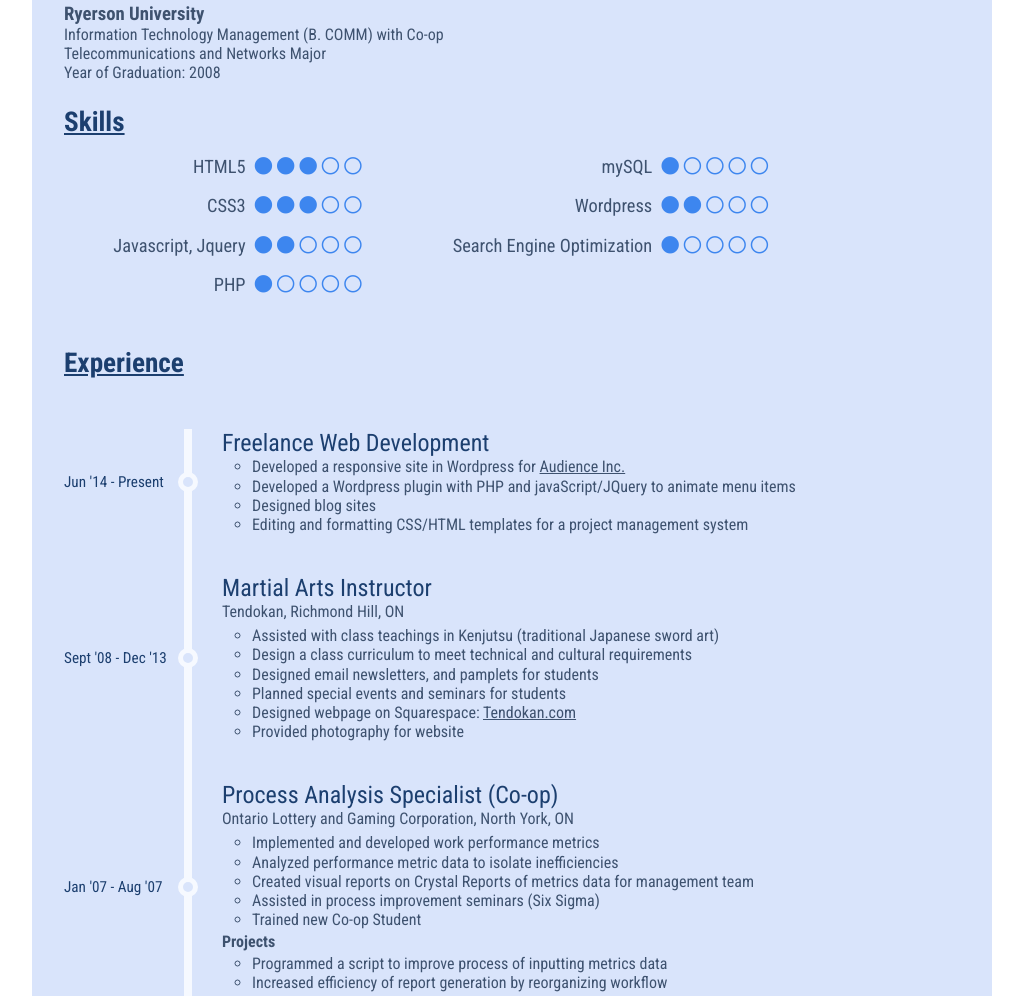
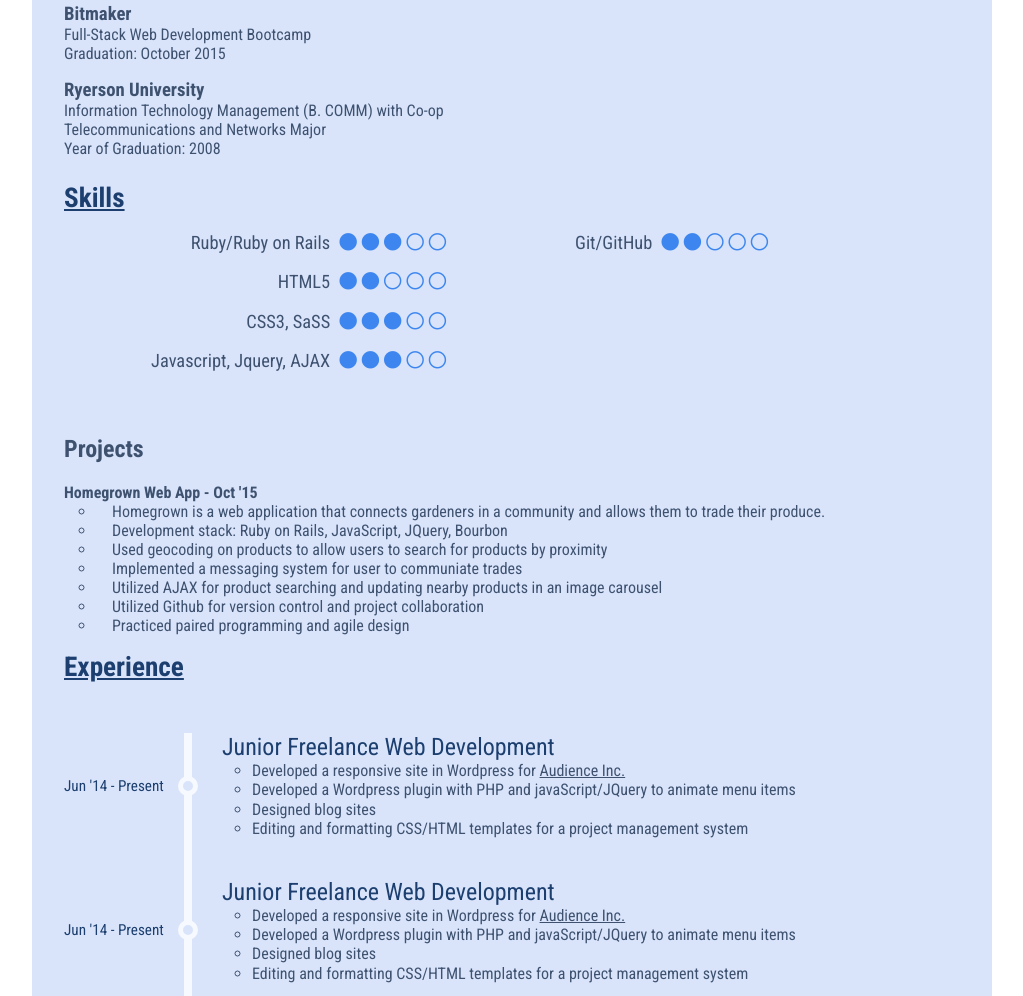
Before and after one commit to irwinchan/http-irwinchan.github.io, a plain HTML site: page resume.html in a window 1280 px wide. Shown: the part 709-1705 px from the top of the page, without its empty margins (128-1151 px from the left). Drawn offline with Linux system fonts and the light colour scheme.

Commit message:
Update resume

```diff
--- a/resume.html
+++ b/resume.html
@@ -25,10 +25,13 @@
   </header>
   <div id="content">
     <main>
+
       <section id="contact">
         <img id="my_Photo" src="irwin.JPG">
+
         <h2>Contact</h2>
         <h3>Irwin Chan</h3>
+
         <ul>
           <li>8 Hillcreast Ave., North York, Ontario, M2N 6Y6</li>
           <li><a href="tel:647-830-2151">647-830-2151</a></li>
@@ -41,52 +44,82 @@
           <li class="twitter"></li>
           <li class="google"></li>
         </ul>
+      </section>
 
-			</section>
       <section id="education">
         <h2>Education</h2>
+        <ul>
+          <li><h3>Bitmaker</h3></li>
+          <li>Full-Stack Web Development Bootcamp</li>
+          <li>Graduation: October 2015</li>
+        </ul>
         <ul>
           <li><h3>Ryerson University</h3></li>
           <li>Information Technology Management (B. COMM) with Co-op</li>
           <li>Telecommunications and Networks Major</li>
           <li>Year of Graduation: 2008</li>
         </ul>
+      </section>
 
-			</section>
       <section id="skills">
         <h2>Skills</h2>
         <ul id="skills_List">
           <li class="skill_Item skill_Level_3">
+            Ruby/Ruby on Rails
+          </li>
+          <li class="skill_Item skill_Level_2">
             HTML5
           </li>
           <li class="skill_Item skill_Level_3">
-                        CSS3
+            CSS3, SaSS
+          </li>
+          <li class="skill_Item skill_Level_3">
+            Javascript, Jquery, AJAX
           </li>
           <li class="skill_Item skill_Level_2">
-                        Javascript, Jquery
-                    </li>
-                    <li class="skill_Item skill_Level_1">
-                        PHP
-                    </li>
-                    <li class="skill_Item skill_Level_1">
-                        mySQL
-                    </li>
-                    <li class="skill_Item skill_Level_2">
-                        Wordpress
-                    </li>
-                    <li class="skill_Item skill_Level_1">
-                        Search Engine Optimization
+            Git/GitHub
           </li>
         </ul>
+      </section>
+      <div class="projects">
+        <h2>Projects</h2>
 
-			</section>
+        <ul class="project-details">
+          <strong>Homegrown Web App - Oct '15</strong>
+          <li>
+            Homegrown is a web application that connects gardeners in a community and allows them to trade their produce.
+          </li>
+          <li>Development stack: Ruby on Rails, JavaScript, JQuery, Bourbon</li>
+          <li>Used geocoding on products to allow users to search for products by proximity</li>
+          <li>Implemented a messaging system for user to communiate trades</li>
+          <li>Utilized AJAX for product searching and updating nearby products in an image carousel</li>
+          <li>Utilized Github for version control and project collaboration</li>
+          <li>Practiced paired programming and agile design</li>
+        </ul>
+      </div>
+
       <section id="experience">
         <h2>Experience</h2>
 
         <ul id='timeline'>
           <li class='work'>
             <div class="relative">
-                      <label for='work5'>Freelance Web Development</label>
+              <label for='work5'>Junior Freelance Web Development</label>
+              <span class='date'>Jun '14 - Present</span>
+              <span class='circle'></span>
+            </div>
+            <div class='content'>
+              <ul class="job_Details">
+                <li>Developed a responsive site in Wordpress for <a href="www.audienceinc.ca">Audience Inc.</a></li>
+                <li>Developed a Wordpress plugin with PHP and javaScript/JQuery to animate menu items</li>
+                <li>Designed blog sites</li>
+                <li>Editing and formatting CSS/HTML templates for a project management system</li>
+              </ul>
+            </div>
+          </li>
+          <li class='work'>
+            <div class="relative">
+              <label for='work5'>Junior Freelance Web Development</label>
               <span class='date'>Jun '14 - Present</span>
               <span class='circle'></span>
             </div>
@@ -177,9 +210,8 @@
         </ul>
       </section>
     </main>
-		<aside>
-		</aside>
   </div>
+
   <footer>
     <ul class="social_Media_Links">
     <li class="facebook"></li>
@@ -188,11 +220,6 @@
     <li class="google"></li>
     </ul>
     <p> &copy Irwin Chan, 2015</p>
-
   </footer>
-
-
 </body>
-
-
 </html>
--- a/resume_styles.css
+++ b/resume_styles.css
@@ -6,7 +6,6 @@ body {
 }
 
 ul {
-    list-style: none;
     padding: 0;
 }
 
@@ -16,6 +15,15 @@ li h3{
 
 a {
     color: #3E526F;
+}
+
+.projects ul {
+    list-style: circle;
+}
+
+.projects li {
+    padding-left: 1em;
+    margin-left: 2em;
 }
 
 
```
Lines whose indentation alone changed are shown as unchanged.
